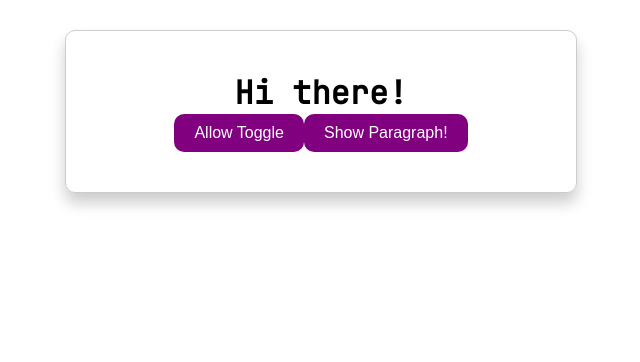
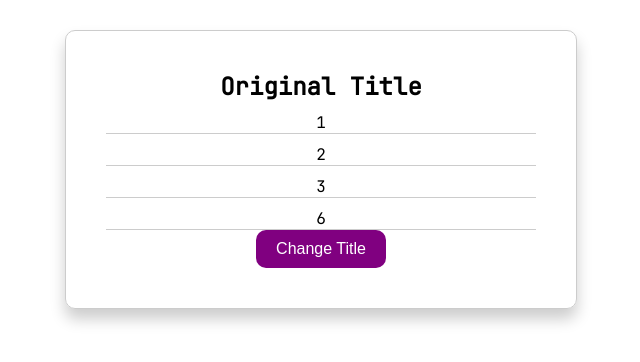
Before and after one commit to JasonWu73/es, a React (Vite) app in the folder vite-react/: page / in a window 1280 px wide. Shown: the top 362 px of the page, without its empty margins (319-959 px from the left). Built offline with nearby package versions, Linux system fonts and the light colour scheme.

Commit message:
React.useMemo

```diff
--- a/vite-react/src/App.tsx
+++ b/vite-react/src/App.tsx
@@ -1,7 +1,7 @@
 import './App.scss';
 import React from 'react';
+import DemoList from './components/demo/DemoList';
 import Button from './components/ui/Button';
-import DemoOutput from './components/demo/DemoOutput';
 
 function getFalse() {
   console.log('getFalse');
@@ -9,30 +9,18 @@ function getFalse() {
 }
 
 export default function App() {
-  const [showParagraph, setShowParagraph] = React.useState(getFalse);
-  const [allowToggle, setAllowToggle] = React.useState(false);
-  console.log('APP RUNNING');
+  console.log("=====App=====");
+  const [titleState, setTitleState] = React.useState('Original Title');
+  const [nums, setNums] = React.useState([2, 1, 3, 6]);
 
-  const handleToggleShowParagraph = React.useCallback(
-    () => {
-      if (allowToggle) {
-        setShowParagraph(prevShowParagraph => !prevShowParagraph);
-      }
-    },
-    [allowToggle]
-  );
-
-  const handleAllowToggle = React.useCallback(
-    () => setAllowToggle(true),
-    []
-  );
+  const handleChangeTitleClick = React.useCallback(() => {
+    setTitleState(Math.random().toString());
+  }, []);
 
   return (
     <div className="app">
-      <h1>Hi there!</h1>
-      <DemoOutput show={showParagraph}/>
-      <Button onClick={handleAllowToggle}>Allow Toggle</Button>
-      <Button onClick={handleToggleShowParagraph}>Show Paragraph!</Button>
+      <DemoList title={titleState} items={nums}/>
+      <Button onClick={handleChangeTitleClick}>Change Title</Button>
     </div>
   );
 }
--- /dev/null
+++ b/vite-react/src/components/demo/DemoList.module.scss
@@ -0,0 +1,11 @@
+.list {
+
+  ul {
+    list-style: none;
+
+    li {
+      margin-top: 1rem;
+      border-bottom: 0.1rem solid #ccc;
+    }
+  }
+}
--- /dev/null
+++ b/vite-react/src/components/demo/DemoList.tsx
@@ -0,0 +1,30 @@
+import React from 'react';
+import classes from './DemoList.module.scss';
+
+export default React.memo(DemoList);
+
+function DemoList({ title, items }: {
+  title: string,
+  items: number[]
+}) {
+  console.log('====DemoList====');
+  const sortedItems = React.useMemo(
+    () => {
+      console.log('sorting items');
+      const copiedItems = [...items];
+      return copiedItems.sort((a, b) => {
+        return a - b;
+      });
+    },
+    [items]
+  );
+
+  return (
+    <div className={classes.list}>
+      <h2>{title}</h2>
+      <ul>
+        {sortedItems.map(item => <li key={item}>{item}</li>)}
+      </ul>
+    </div>
+  );
+}
```
